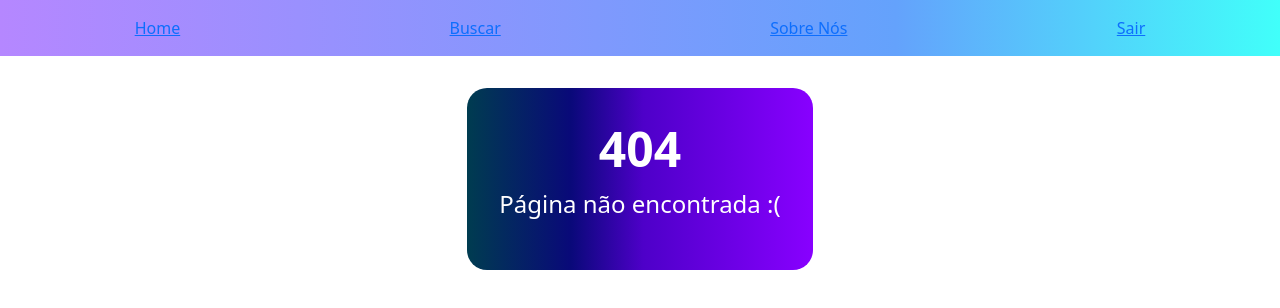
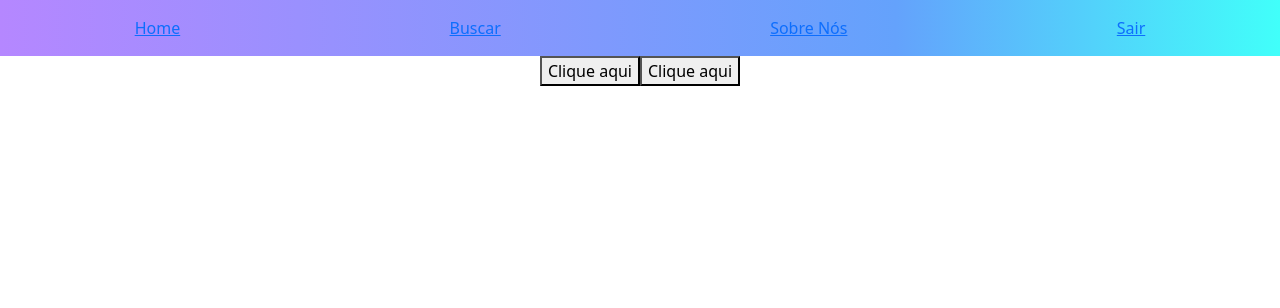
Before and after one commit to Eric-Coutinho/React-Bosch, a React (Create React App) app in the folder aula3/: page /counter in a window 1280 px wide. Before the commit this address had no page. Shown: the top 308 px of the page. Built offline with nearby package versions, Linux system fonts and the light colour scheme.

Commit message:
Começo dia 19/01

```diff
--- a/aula3/src/App.js
+++ b/aula3/src/App.js
@@ -5,18 +5,24 @@ import HomePage from './Pages/HomePage';
 import NavBar from './Components/NavBar';
 import AboutPage from './Pages/AboutPage';
 import SearchPage from './Pages/SearchPage';
+import CounterPage from './Pages/CounterPage';
 import NotFoundPage from './Pages/NotFoundPage';
+
+import { CounterProvider } from './Context/counter';
 
 function App() {
   return (
     <div className="App">
-      <NavBar />
-      <Routes>
-        <Route path='/' element= { <HomePage />} />
-        <Route path='/search' element= { <SearchPage />} />
-        <Route path='/about' element= { <AboutPage />} />
-        <Route path='/*' element= { <NotFoundPage />} />
-      </Routes>
+      <CounterProvider>
+        <NavBar />
+        <Routes>
+          <Route path='/' element={<HomePage />} />
+          <Route path='/search' element={<SearchPage />} />
+          <Route path='/about' element={<AboutPage />} />
+          <Route path='/*' element={<NotFoundPage />} />
+          <Route path='/counter' element={<CounterPage />} />
+        </Routes>
+      </CounterProvider>
     </div>
   );
 }
--- /dev/null
+++ b/aula3/src/Context/counter.js
@@ -0,0 +1,28 @@
+import React, { useState } from 'react';
+
+export const CounterContext = React.createContext();
+CounterContext.displayName = 'Counter';
+
+export const CounterProvider = ({ children }) => {
+    const [num, setNum] = useState(0);
+
+    function handleDown() {
+        setNum(num - 1)
+    }
+
+    function handleUp() {
+        setNum(num + 1)
+    }
+    return (
+        <CounterContext.Provider
+            value={{
+                num,
+                setNum,
+                handleDown,
+                handleUp
+            }}
+        >
+            {children}
+        </CounterContext.Provider>
+    )
+}
--- /dev/null
+++ b/aula3/src/Pages/CounterPage/index.js
@@ -0,0 +1,13 @@
+import { useState, useContext } from "react"
+import { CounterContext } from '../../Context/counter';
+
+export default function CounterPage() {
+    const { handleDown, handleUp } = useContext(CounterContext);
+
+    return (
+        <>
+            <button onClick={handleDown}>Clique aqui</button>
+            <button onClick={handleUp}>Clique aqui</button>
+        </>
+    )
+}
```
